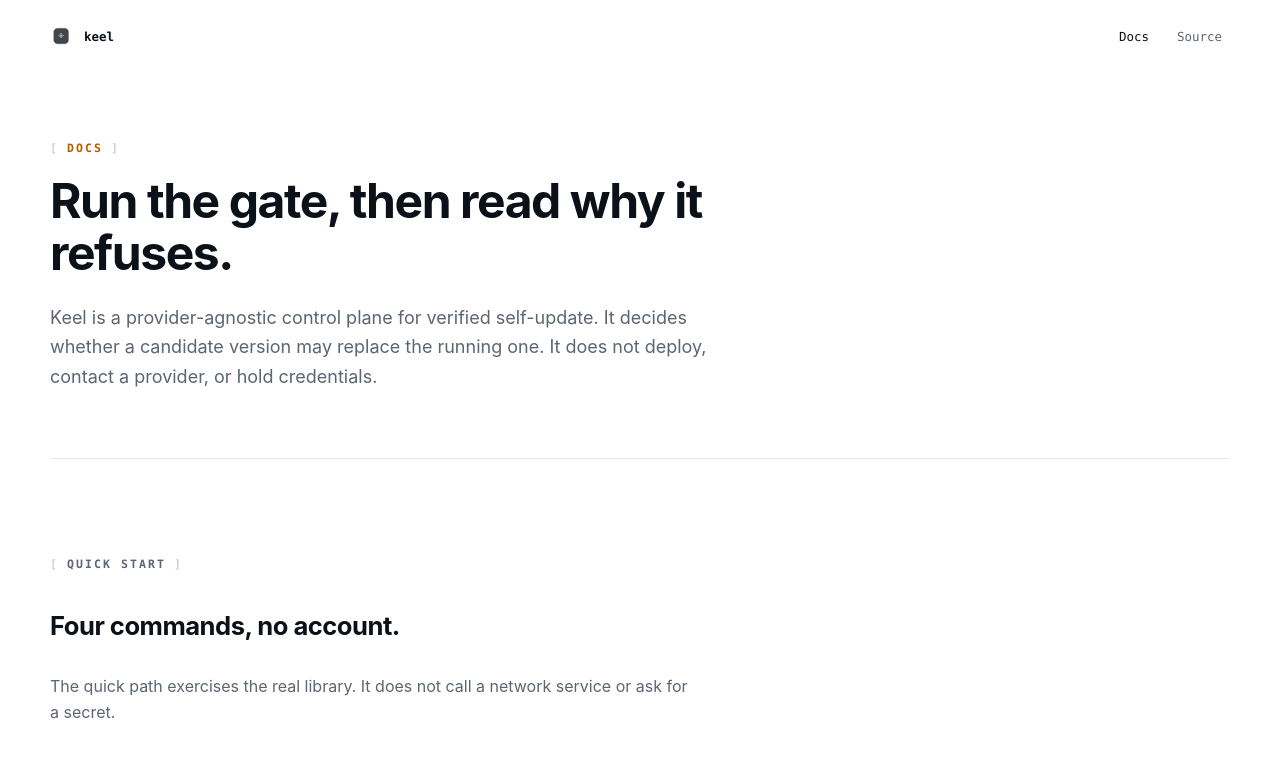
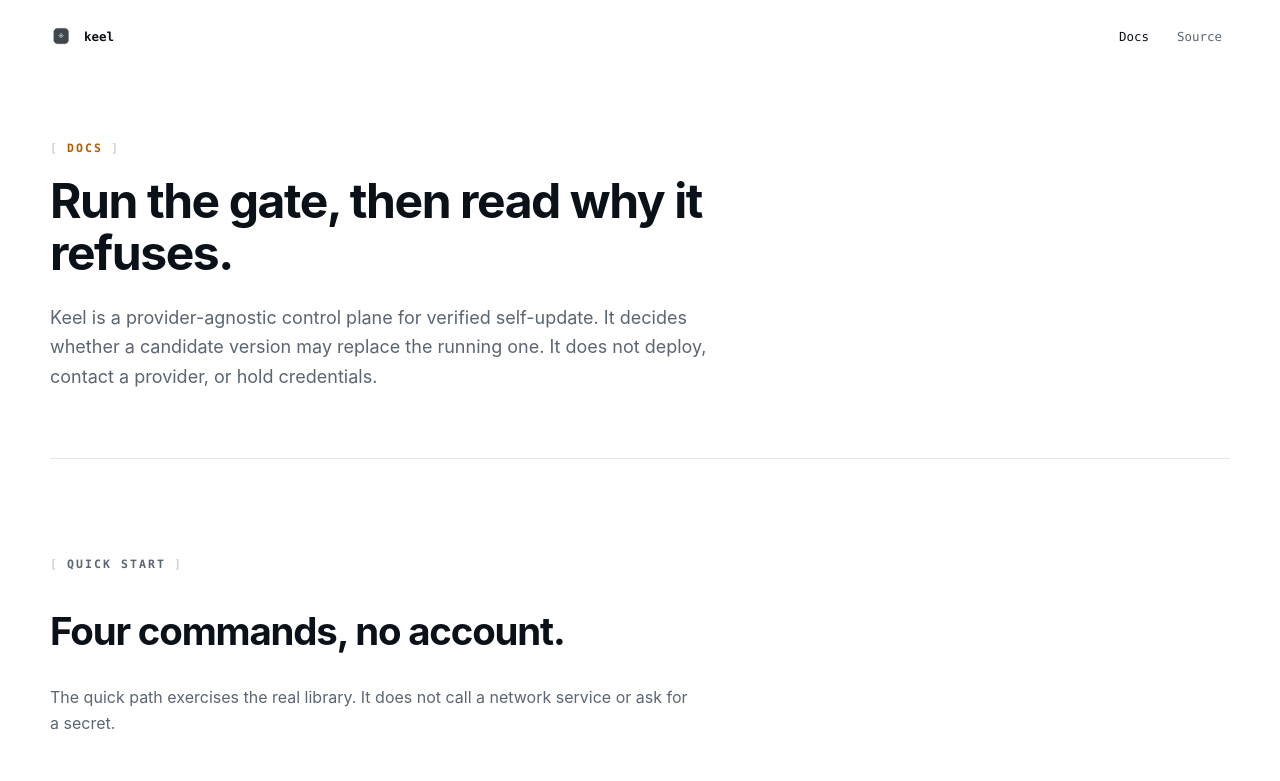
Before and after one commit to acoyfellow/keel, a SvelteKit app in the folder site/: page /docs in a window 1280 px wide. Shown: the top 781 px of the page. Built offline with nearby package versions, Linux system fonts and the light colour scheme.

Commit message:
docs round 3: align section heading scale across pages; record deploy blocker

```diff
--- a/site/src/routes/docs/+page.svelte
+++ b/site/src/routes/docs/+page.svelte
@@ -132,7 +132,7 @@
     line-height: 1.08;
     letter-spacing: -0.03em;
   }
-  .section-heading h2 { margin: 0; font-size: 1.6rem; letter-spacing: -0.02em; }
+  .section-heading h2 { margin: 0; font-size: clamp(1.75rem, 3vw, 2.5rem); letter-spacing: -0.03em; line-height: 1.1; }
 
   .concept-list, .limit-list { display: grid; gap: 0; margin: 0; }
   .concept-list div, .limit-list div {
```
Also changed, not shown: 1 other file (tests, documents, lock files or other folders).
